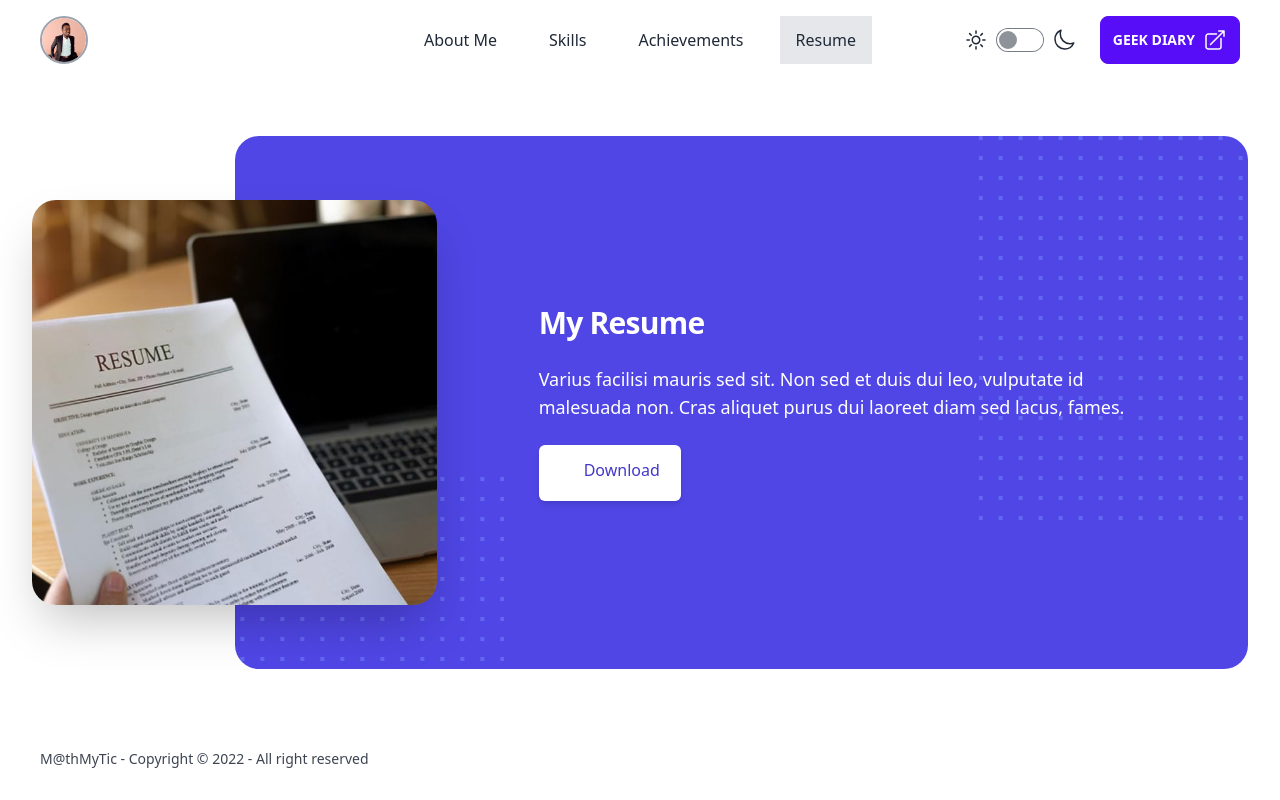
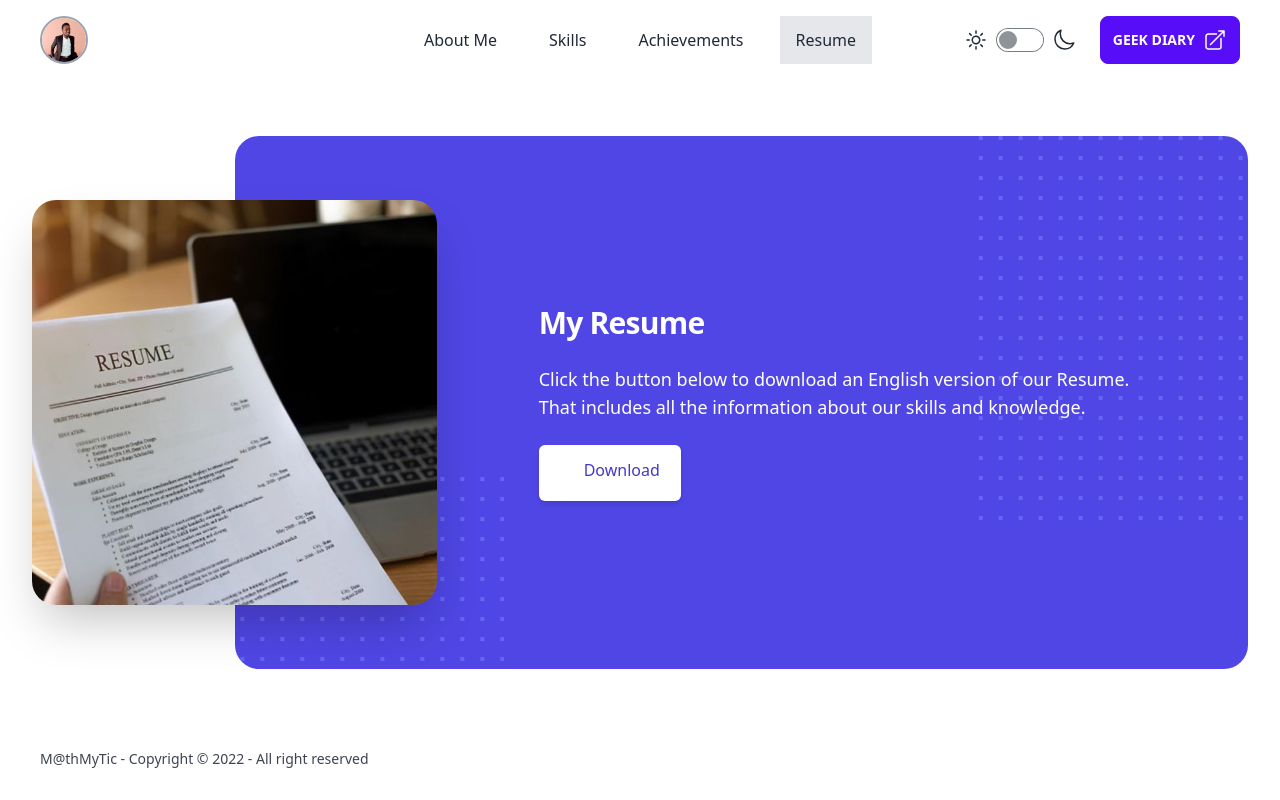
Before and after one commit to chaldrak/chaldrak-portfolio, a Vue app: page /contact in a window 1280 px wide. Built offline with nearby package versions, Linux system fonts and the light colour scheme; some icons are missing.

Commit message:
Download Resume

```diff
--- a/src/pages/TheContacts.vue
+++ b/src/pages/TheContacts.vue
@@ -33,7 +33,7 @@
           </div>
           <div class="relative mx-auto max-w-md space-y-6 py-12 px-4 sm:max-w-3xl sm:py-16 sm:px-6 lg:col-span-6 lg:col-start-4 lg:max-w-none lg:p-0">
             <h2 class="text-3xl font-bold tracking-tight text-white" id="join-heading">My Resume</h2>
-            <p class="text-lg text-white">Varius facilisi mauris sed sit. Non sed et duis dui leo, vulputate id malesuada non. Cras aliquet purus dui laoreet diam sed lacus, fames.</p>
+            <p class="text-lg text-white">Click the button below to download an English version of our Resume. That includes all the information about our skills and knowledge.</p>
             <a
               class="block w-full rounded-md border border-transparent bg-white py-3 px-5 text-center text-base font-medium text-indigo-700 shadow-md hover:bg-gray-200 sm:inline-block sm:w-auto"
               :href="Resume"
```
